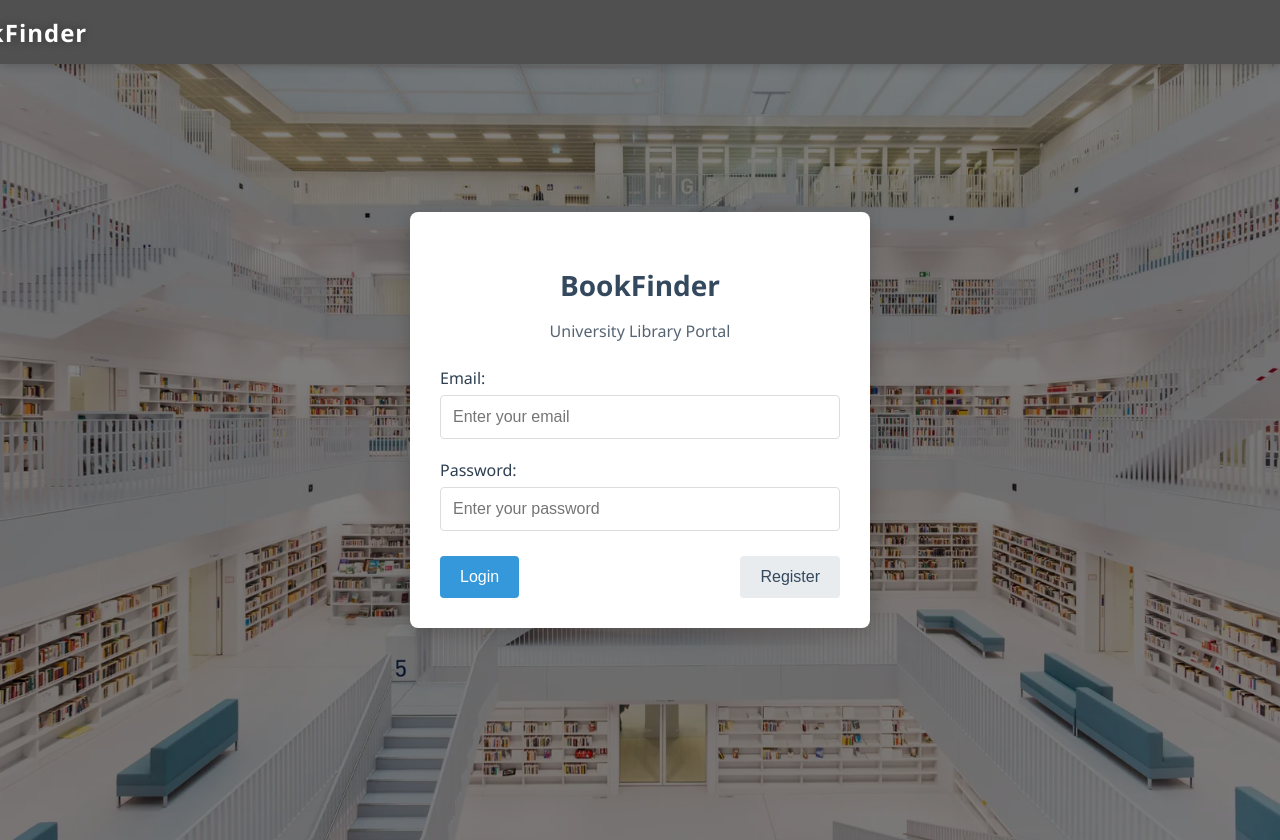
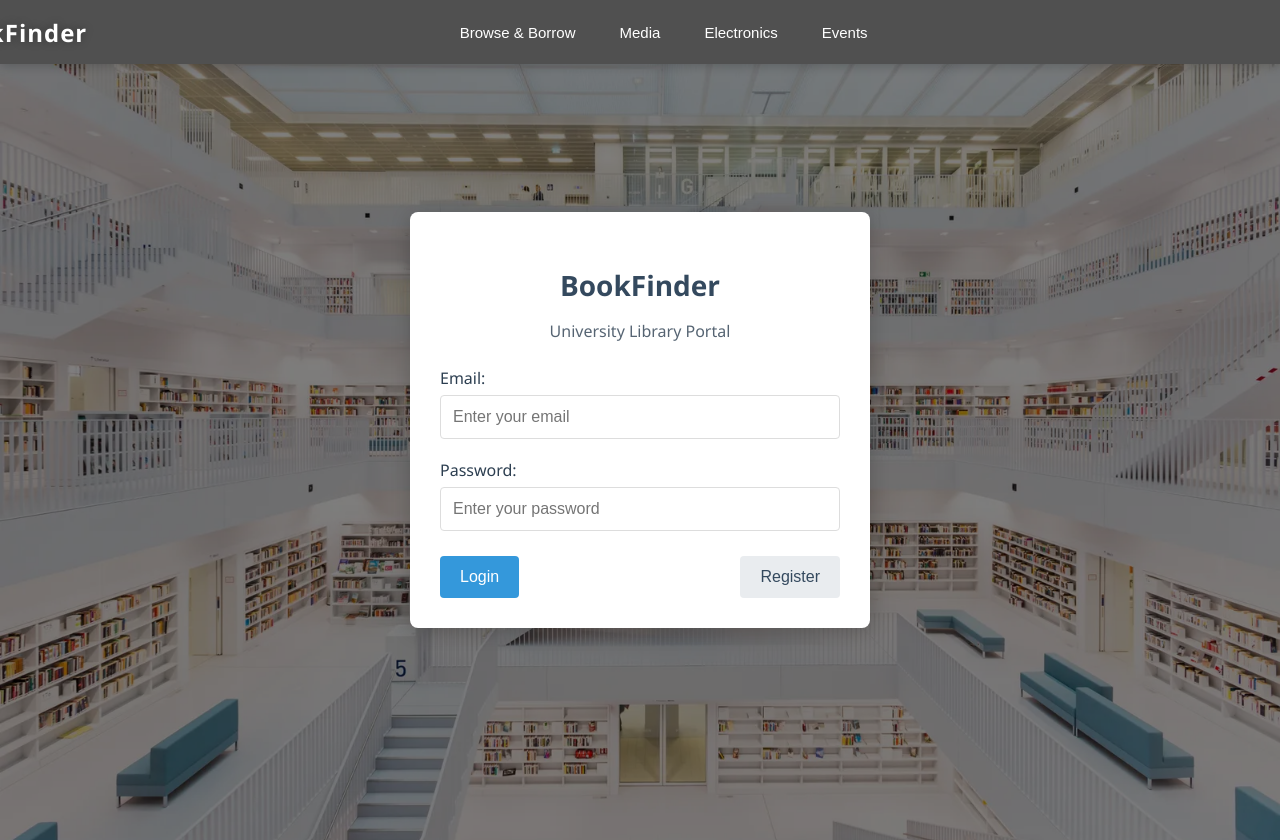
Before and after one commit to dahrail/Library-Database, a React (Create React App) app in the folder client/: page / in a window 1280 px wide. Built offline with nearby package versions, Linux system fonts and the light colour scheme.

Commit message:
New Buttons on the Gray Top Bar

```diff
--- a/client/src/App.css
+++ b/client/src/App.css
@@ -68,6 +68,41 @@ body {
 
 .logout-button:hover {
   background-color: rgba(255, 255, 255, 0.3);
+}
+
+/* Navigation buttons styles */
+.nav-buttons {
+  display: flex;
+  gap: 12px;
+  flex-grow: 1;
+  justify-content: center;
+}
+
+.nav-button {
+  background-color: transparent;
+  color: white;
+  border: none;
+  padding: 8px 16px;
+  border-radius: 4px;
+  cursor: pointer;
+  font-size: 15px;
+  transition: background-color 0.2s, transform 0.1s;
+}
+
+.nav-button:hover {
+  background-color: rgba(255, 255, 255, 0.2);
+  transform: translateY(-2px);
+}
+
+.nav-button:active {
+  transform: translateY(0);
+}
+
+/* Responsive adjustments for the navigation buttons */
+@media (max-width: 800px) {
+  .nav-buttons {
+    display: none; /* Hide navigation on small screens */
+  }
 }
 
 /* Content container for all screens except login */
--- a/client/src/App.js
+++ b/client/src/App.js
@@ -239,6 +239,15 @@ function App() {
     <div className="top-bar">
       <div className="top-bar-content">
         <div className="logo">BookFinder</div>
+
+        {/* Navigation buttons */}
+        <div className="nav-buttons">
+          <button className="nav-button">Browse & Borrow</button>
+          <button className="nav-button">Media</button>
+          <button className="nav-button">Electronics</button>
+          <button className="nav-button">Events</button>
+        </div>
+
         {isLoggedIn && userData && (
           <div className="user-info">
             <span>Hello, {userData.FirstName}</span>
```
